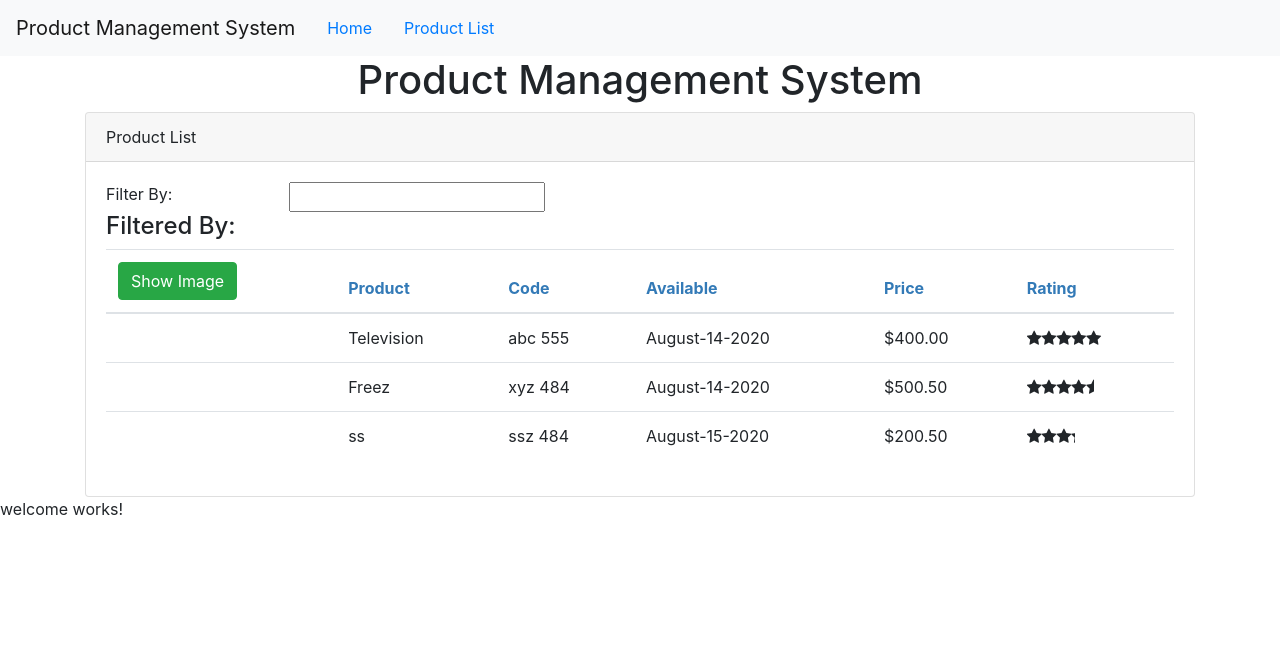
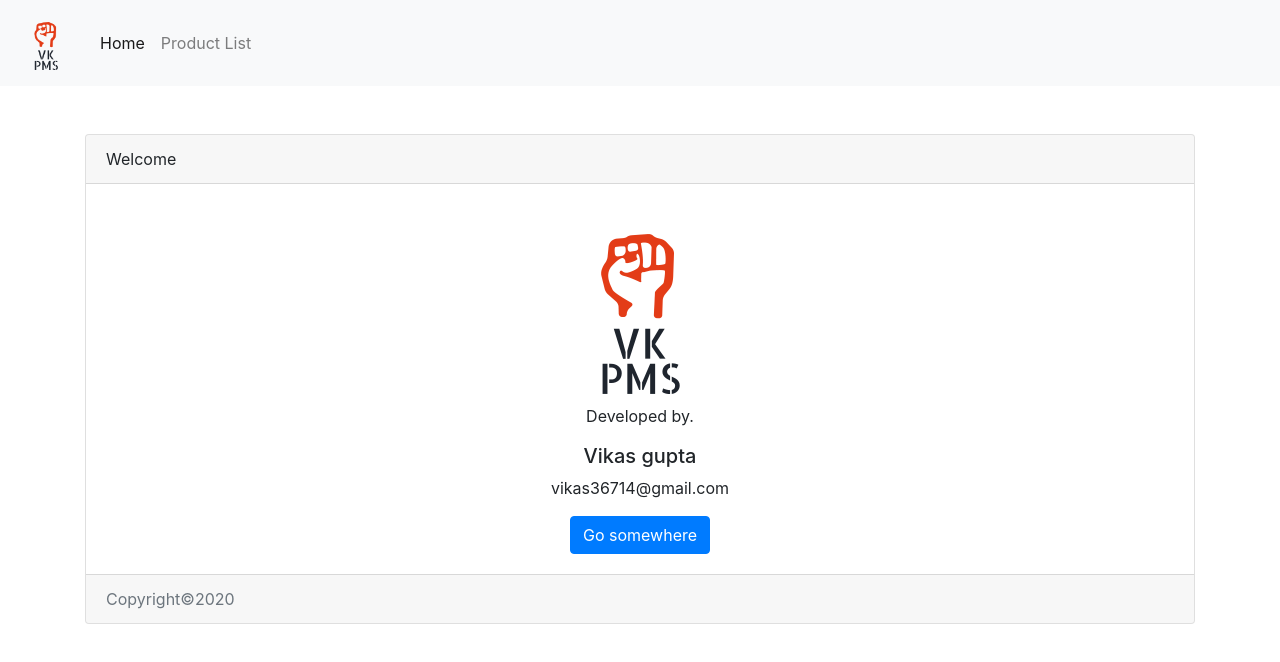
Before and after one commit to vikas36714/pluralsightangular, an Angular app: page /welcome in a window 1280 px wide. Shown: the top 662 px of the page. Built offline with nearby package versions, Linux system fonts and the light colour scheme.

Commit message:
modified

```diff
--- a/src/app/app.component.html
+++ b/src/app/app.component.html
@@ -1,12 +1,19 @@
-<nav class="navbar navbar-expand navbar-light bg-light">
-    <a class="navbar-brand">{{pageTitle}}</a>
-    <ul class="nav nav-pills">
-        <li><a [routerLink]="['/welcome']" class="nav-link">Home</a></li>
-        <li><a [routerLink]="['/products']" class="nav-link">Product List</a></li>
-    </ul>
-</nav>
+<nav class="navbar navbar-expand-lg navbar-light bg-light">
+    <a class="navbar-brand" href="#"><img src="assets/images/mylogo.png" style="height: 60px;" /></a>
+    <button class="navbar-toggler" type="button" data-toggle="collapse" data-target="#navbarNavDropdown" aria-controls="navbarNavDropdown" aria-expanded="false" aria-label="Toggle navigation">
+      <span class="navbar-toggler-icon"></span>
+    </button>
+    <div class="collapse navbar-collapse" id="navbarNavDropdown">
+      <ul class="navbar-nav nav-pill">
+        <li class="nav-item active">
+          <a class="nav-link" [routerLink]="['/welcome']" >Home <span class="sr-only">(current)</span></a>
+        </li>
+        <li class="nav-item">
+          <a class="nav-link" [routerLink]="['/products']">Product List</a>
+        </li>
+      </ul>
+    </div>
+  </nav>
 <div class="container">
-    <h1 class="text-center">{{pageTitle}}</h1>
-    <app-product-list></app-product-list>
+    <router-outlet></router-outlet>
 </div>
-<router-outlet></router-outlet>
--- a/src/app/app.component.ts
+++ b/src/app/app.component.ts
@@ -6,5 +6,5 @@ import { Component } from '@angular/core';
   styleUrls: ['./app.component.css']
 })
 export class AppComponent {
-  pageTitle: string = 'Product Management System';
+  pageTitle: string = 'VK Product Management';
 }
--- a/src/app/home/welcome/welcome.component.html
+++ b/src/app/home/welcome/welcome.component.html
@@ -1,3 +1,15 @@
-<p>
-  welcome works!
-</p>
+<div class="card mt-5">
+  <div class="card-header">
+    Welcome
+  </div>
+  <div class="card-body text-center">
+    <img src="assets/images/mylogo.png" />
+    <p class="card-text">Developed by.</p>
+    <h5>Vikas gupta</h5>
+    <p class="card-text">vikas36714@gmail.com</p>
+    <a [routerLink]="['welcome']" class="btn btn-primary">Go somewhere</a>
+  </div>
+  <div class="card-footer text-muted">
+    Copyright&#169;2020
+  </div>
+</div>
--- a/src/app/products/product-list.component.html
+++ b/src/app/products/product-list.component.html
@@ -1,3 +1,4 @@
+<h2 class="text-center">{{pageTitle}}</h2>
 <div class="card">
   <div class="card-header">
     {{pageTitle}}
```
Also changed, not shown: src/assets/images/mylogo.png (added).
